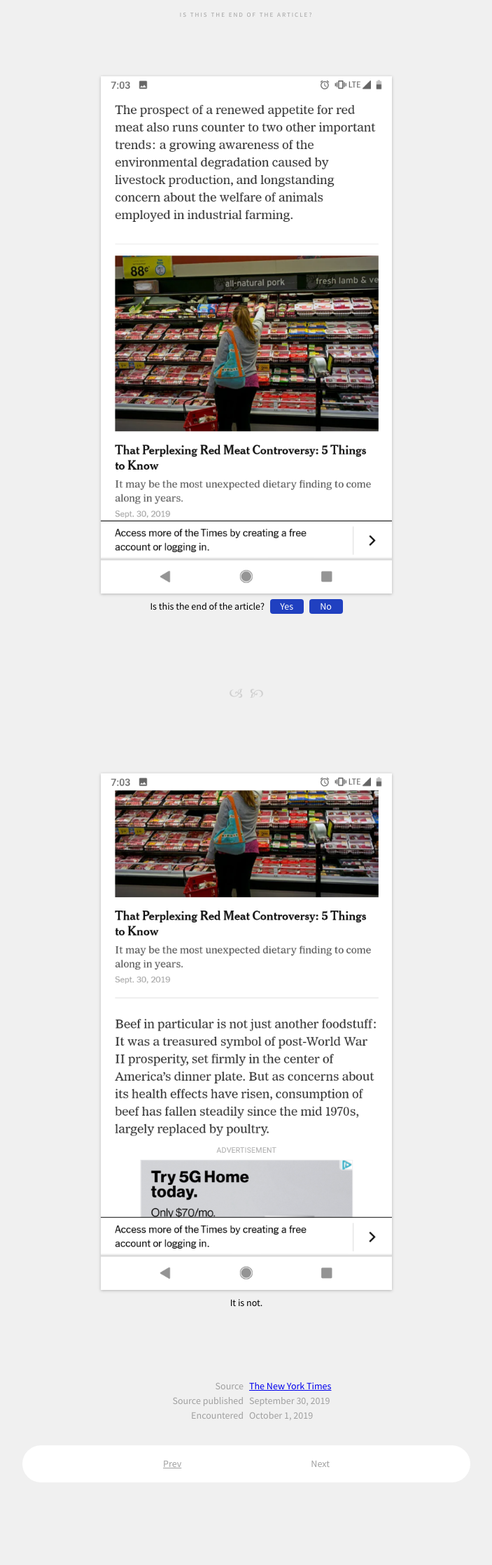
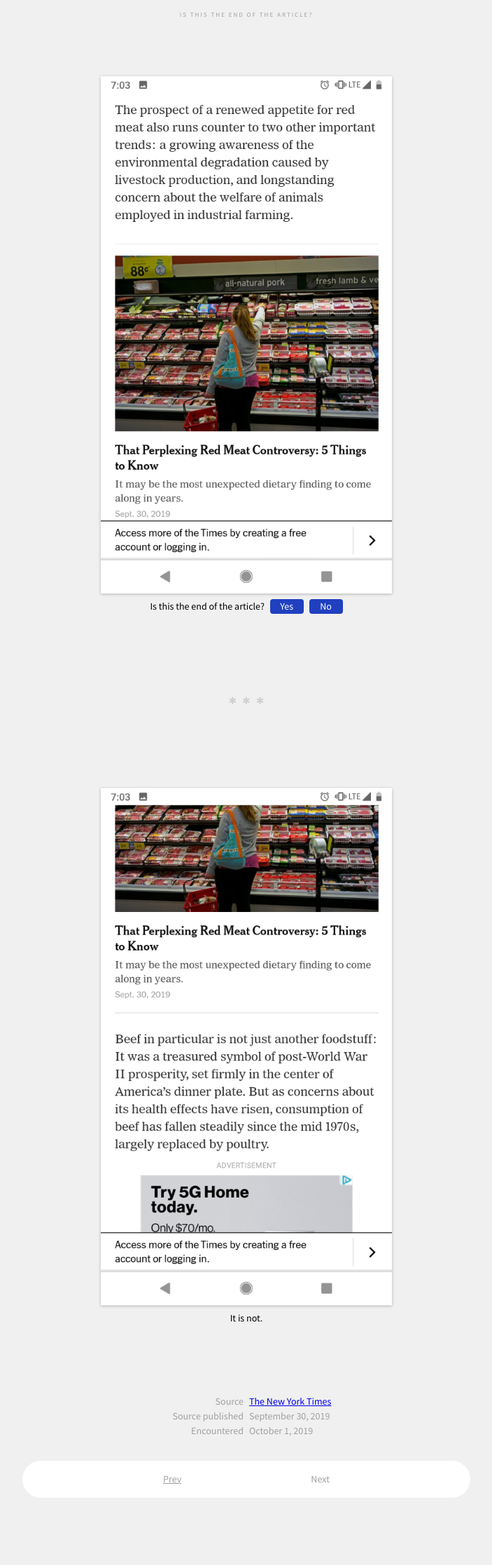
Before and after one commit to wh0/isthistheendofthearticle.ml, a Jekyll site: the page built from _posts/2019-09-30-nytimes-red-meat.md, in a window 1280 px wide. Shown: the whole page at 70% size, without its empty margins (288-991 px from the left). Built offline with Jekyll 4.4.1, drawn with Linux system fonts in a browser that asks for light colours; before the commit the page ends 2166 px from its top, so only the background shows below that.

Commit message:
bunch of layout changes

```diff
--- a/_layouts/post.html
+++ b/_layouts/post.html
@@ -3,7 +3,7 @@
 ---
 {% include siteheading.html %}
 
-<div id="above" class="frame">
+<div id="above" class="frame anchor">
 	<img class="shot" srcset="{{ page.image_above }} {{ page.dpi }}x">
 	<div class="message">
 		<p>
@@ -16,12 +16,12 @@
 	</div>
 </div>
 
-<div class="space"><span class="ws">&#x1f662; &#x1f661;</span></div>
+<div class="space"><span class="ws">&#x2731; &#x2731; &#x2731;</span></div>
 
-<div id="guessed-yes"></div>
-<div id="guessed-no"></div>
+<div id="guessed-yes" class="anchor"></div>
+<div id="guessed-no" class="anchor"></div>
 
-<div id="below" class="frame">
+<div id="below" class="frame anchor">
 	<img class="shot" srcset="{{ page.image_below }} {{ page.dpi }}x">
 	<div class="message">
 		<p>
--- a/index.html
+++ b/index.html
@@ -1,12 +1,12 @@
 ---
 layout: base
 ---
-<h1 class="siteheading"><a href="/">Is this the end of the article?</a></h1>
+{% include siteheading.html %}
 
-<div id="contentstart"></div>
+<div id="contentstart" class="anchor"></div>
 
 {% for post in paginator.posts %}
-	<div id="above" class="frame">
+	<div id="above" class="frame anchor">
 		<img class="shot" srcset="{{ post.image_above }} {{ post.dpi }}x">
 		<div class="message">
 			<p>
--- a/omni.css
+++ b/omni.css
@@ -27,7 +27,7 @@
 	color: inherit;
 }
 .text {
-	margin: 0px auto;
+	margin: 0px auto 96px;
 	max-width: 38rem;
 	hyphens: auto;
 }
@@ -38,27 +38,16 @@
 h1 {
 	margin: 16px 0px;
 }
-.linkrow {
-	display: flex;
-	justify-content: space-evenly;
-	margin: 16px auto 48px;
-	border-radius: 26.5px;
-	padding: 16px;
-	max-width: 38rem;
-	background-color: #ffffff;
-	color: #a0a0a0;
-}
-.linkrow a:link,
-.linkrow a:visited {
-	color: inherit;
+.anchor {
+	margin-left: -16px;
+	margin-right: -16px;
 }
 .frame {
 	display: flex;
 	flex-direction: column;
 	justify-content: center;
 	align-items: center;
-	padding: 16px 0px;
-	min-width: min-content;
+	padding: 16px;
 	min-height: calc(100vh - 32px);
 }
 .shot {
@@ -108,9 +97,8 @@
 	display: none;
 }
 .space {
-	margin: 32px 0px;
+	margin: 48px 0px;
 	text-align: center;
-	font-size: 21px;
 	color: #d0d0d0;
 }
 #guessed-yes:target {
@@ -135,3 +123,17 @@
 	padding: 0px;
 	vertical-align: top;
 }
+.linkrow {
+	display: flex;
+	justify-content: space-evenly;
+	margin: 16px auto 96px;
+	border-radius: 26.5px;
+	padding: 16px;
+	max-width: 38rem;
+	background-color: #ffffff;
+	color: #a0a0a0;
+}
+.linkrow a:link,
+.linkrow a:visited {
+	color: inherit;
+}
```
